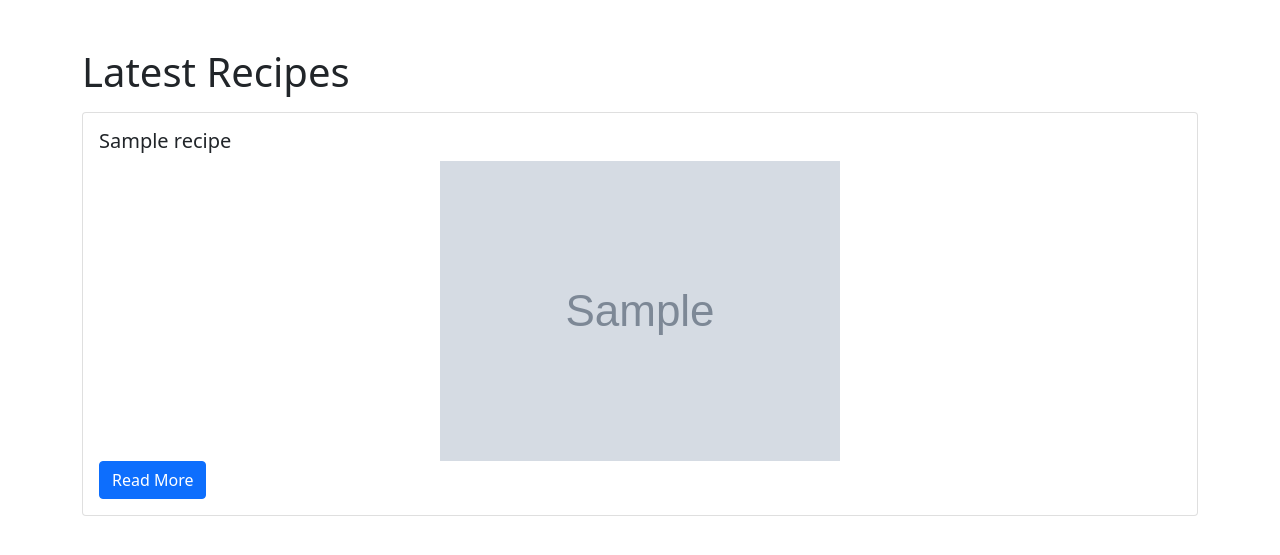
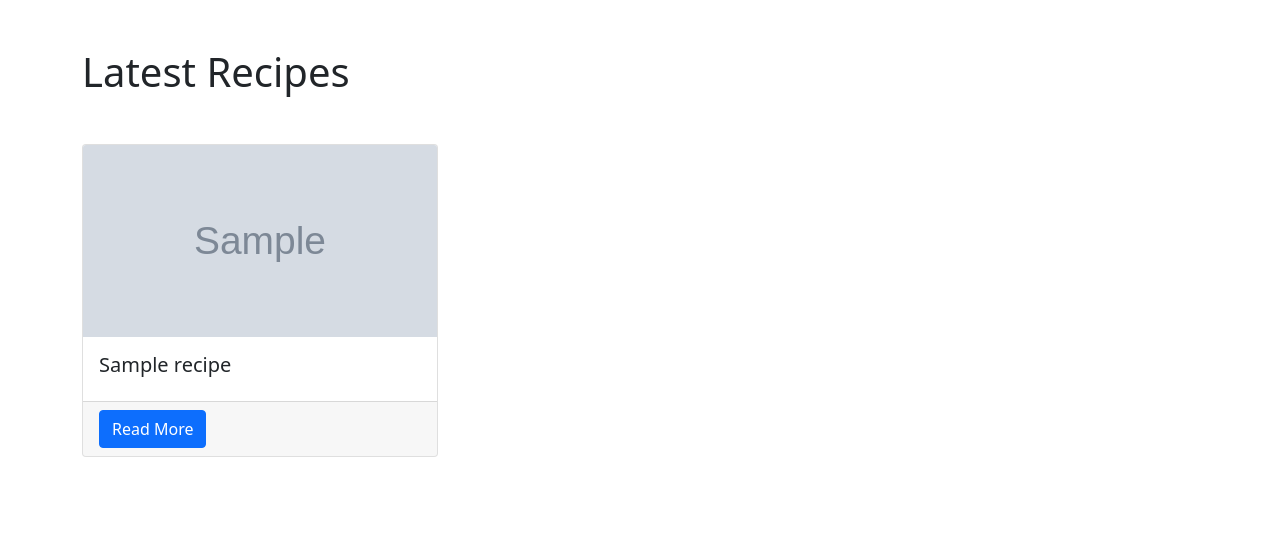
Before and after one commit to jeromebelpaire/foodplanner, a Django app: page /recipes/home/ in a window 1280 px wide. Shown: the top 555 px of the page. Run offline with Django 4.2, Linux system fonts and the light colour scheme; tables that the repository leaves empty hold one stand-in row (values such as "Sample post"); grey boxes marked "Sample" are stand-in pictures; some libraries are stand-ins or nearby versions.

Commit message:
feat: improved home page

```diff
--- a/recipes/templates/recipes/home.html
+++ b/recipes/templates/recipes/home.html
@@ -3,31 +3,37 @@
 <html>
   <head>
     <title>Home</title>
-    <link
-      href="https://stackpath.bootstrapcdn.com/bootstrap/5.1.3/css/bootstrap.min.css"
-      rel="stylesheet"
-    />
+    <link href="https://cdn.jsdelivr.net/npm/bootstrap@5.0.2/dist/css/bootstrap.min.css" rel="stylesheet" integrity="sha384-EVSTQN3/azprG1Anm3QDgpJLIm9Nao0Yz1ztcQTwFspd3yD65VohhpuuCOmLASjC" crossorigin="anonymous">
+    <style>
+      .card-img-top {
+        width: 100%;
+        height: 15vw;
+        object-fit: cover;
+      }
+    </style>
   </head>
   <body>
     <div class="container py-5">
-      <h1>Latest Recipes</h1>
+      <h1 class="mb-5">Latest Recipes</h1>
+      <div class="row row-cols-1 row-cols-md-3 g-4">
         {% for recipe in recipes %}
-      <div class="card my-3">
+        <div class="col">
+          <div class="card h-100">
+            {% if recipe.image %}
+            <img src="{{ recipe.image.url }}" alt="{{ recipe.title }}" class="card-img-top" />
+            {% endif %}
             <div class="card-body">
               <h5 class="card-title">{{ recipe.title }}</h5>
-          {% if recipe.image %}
-          <img
-            src="{{ recipe.image.url }}"
-            alt="{{ recipe.title }}"
-            class="img-fluid mx-auto d-block"
-          />
-          {% endif %}
+            </div>
+            <div class="card-footer">
               <a href="{% url 'recipe_uncounted_view' recipe_slug=recipe.slug %}" class="btn btn-primary">Read More</a>
+            </div>
           </div>
         </div>
         {% empty %}
         <p>No recipes yet.</p>
         {% endfor %}
       </div>
+    </div>
   </body>
 </html>
--- a/recipes/views.py
+++ b/recipes/views.py
@@ -3,9 +3,10 @@ from .models import Recipe, Ingredient
 
 
 def home_view(request):
-    recipes = Recipe.objects.order_by("-created_on")[:5]
+    recipes = Recipe.objects.order_by("-created_on")[:9]
     context = {"recipes": recipes}
     return render(request, "recipes/home.html", context)
+
 
 def recipe_view(request, recipe_slug, guests=1):
     recipe = get_object_or_404(Recipe, slug=recipe_slug)
```
Lines whose indentation alone changed are shown as unchanged.
